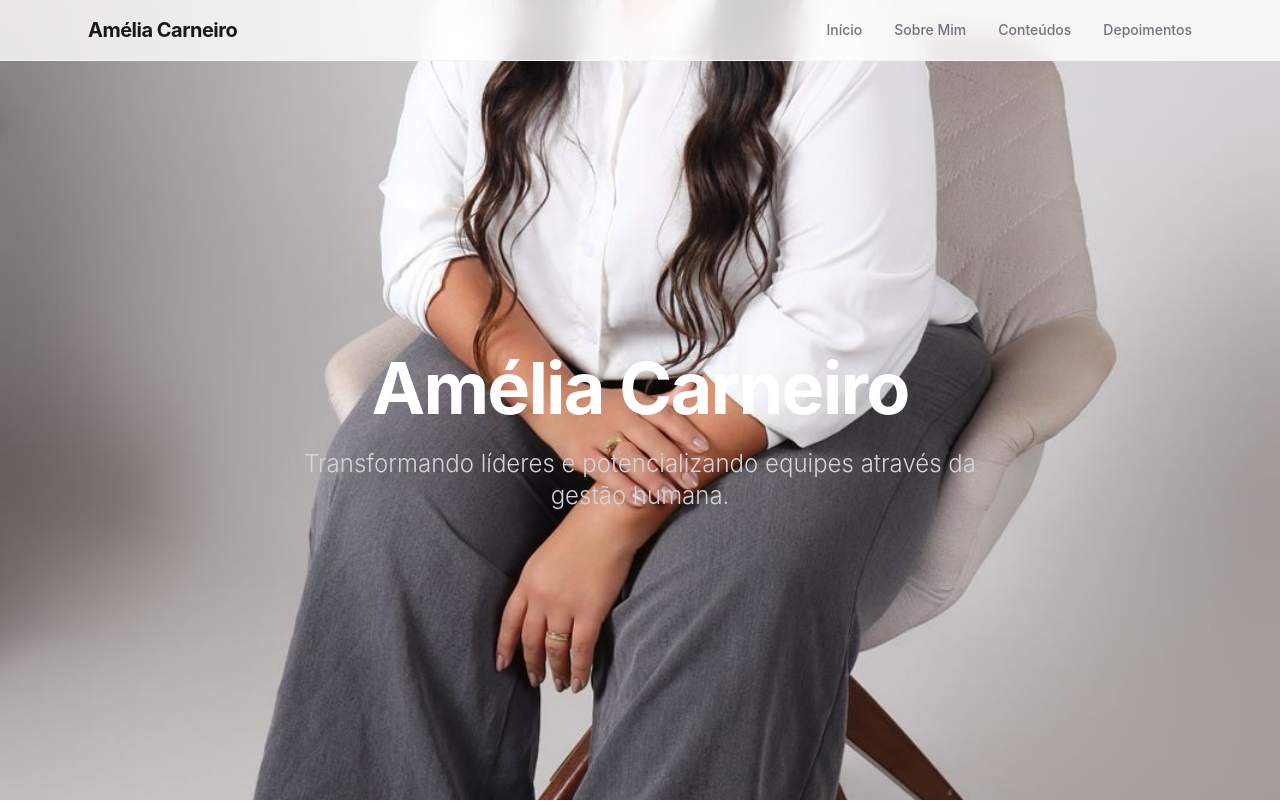
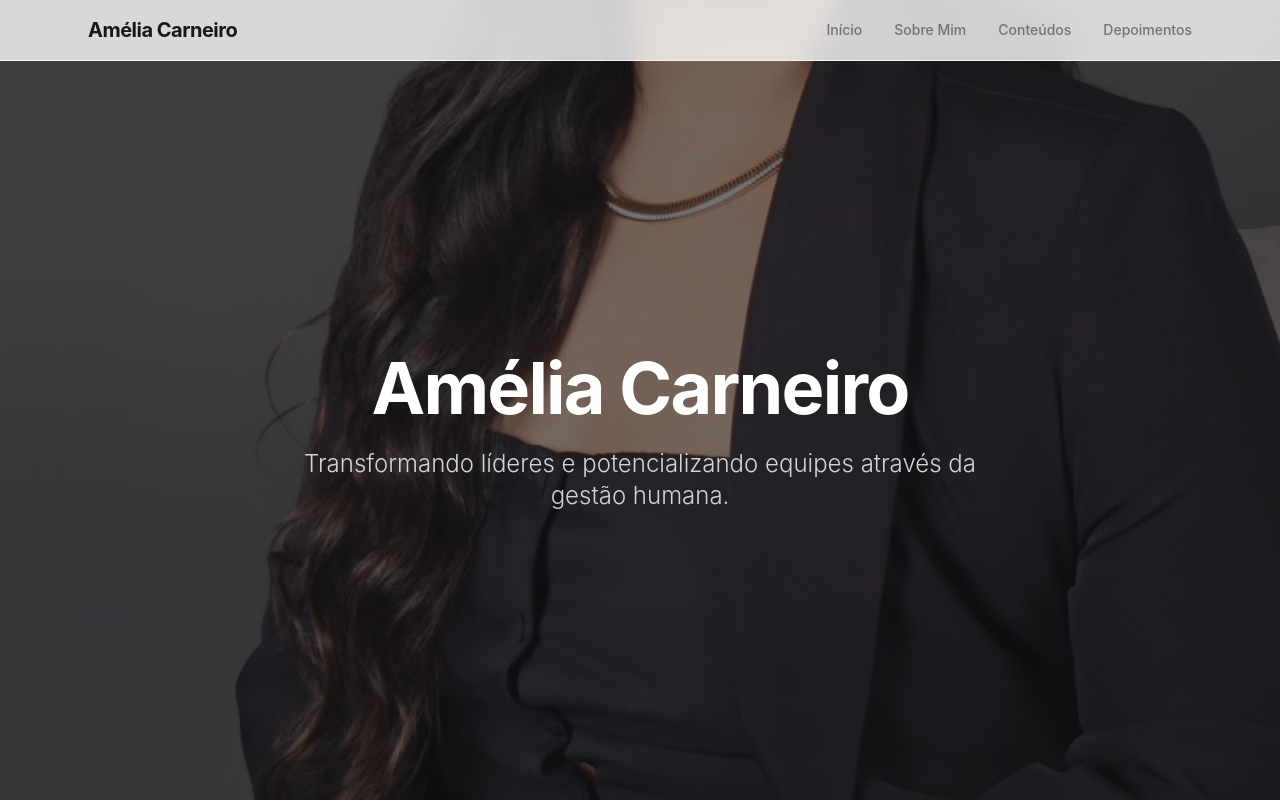
Before and after one commit to matheusrodrigues-design/site-amelia, a React (Vite) app: page / in a window 1280 px wide. Shown: the top 802 px of the page. Built offline with nearby package versions, Linux system fonts and the light colour scheme.

Commit message:
Versao inicial

```diff
--- a/src/components/About.jsx
+++ b/src/components/About.jsx
@@ -1,19 +1,19 @@
 import React from 'react';
-import Image from "next/image";
 
 const About = () => {
   return (
     <section id="sobre" className="py-24 bg-white">
       <div className="max-w-5xl mx-auto px-6 md:flex items-center gap-16">
         <div className="md:w-1/2 mb-10 md:mb-0">
-           <div className="aspect-[4/5] rounded-2xl bg-zinc-100 overflow-hidden shadow-lg">
-             <Image
-               src="/imagens/about.jpeg"
-               alt="Foto de perfil"
-               className="w-full h-full object-cover"
-               fill
-             />
-           </div>
+          <div className="aspect-[4/5] rounded-2xl bg-zinc-100 overflow-hidden shadow-lg">
+            <img
+              src="/imagens/about.jpeg"
+              alt="Fundo"
+              className="w-full h-full object-cover opacity-40"
+              loading="lazy"
+              decoding="async"
+            />
+          </div>
         </div>
         <div className="md:w-1/2">
           <h2 className="text-3xl font-bold text-zinc-900 mb-6">Sobre Mim</h2>
--- a/src/components/Hero.jsx
+++ b/src/components/Hero.jsx
@@ -1,15 +1,15 @@
 import React from 'react';
-import Image from "next/image";
 
 const Hero = () => {
   return (
     <section id="inicio" className="relative h-screen flex items-center justify-center bg-zinc-900">
       <div className="absolute inset-0 overflow-hidden">
-        <Image
+        <img
           src="/imagens/hero.jpeg"
           alt="Fundo"
           className="w-full h-full object-cover opacity-40"
-          fill
+          loading="lazy"
+          decoding="async"
         />
       </div>
       <div className="relative z-10 text-center px-6 mt-16">
```
